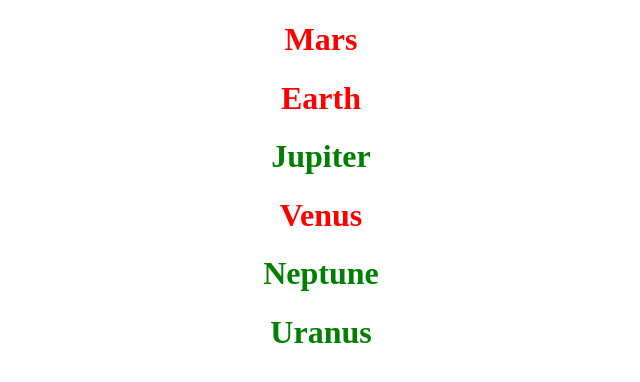
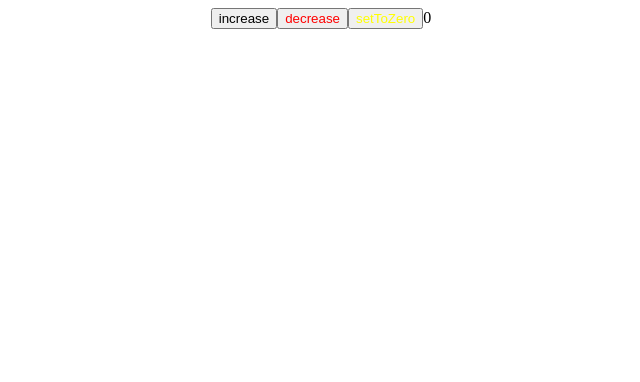
Before and after one commit to major6977/react-app, a React (Create React App) app: page / in a window 1280 px wide. Shown: the top 382 px of the page, without its empty margins (319-959 px from the left). Built offline with nearby package versions, Linux system fonts and the light colour scheme.

Commit message:
react funtions

```diff
--- a/src/App.js
+++ b/src/App.js
@@ -1,27 +1,58 @@
 import "./App.css";
 
+import { useState } from "react";
+
 function App() {
-  const planets = [
-    { name: "Mars", isGasPlanet: false },
-    { name: "Earth", isGasPlanet: false },
-    { name: "Jupiter", isGasPlanet: true },
-    { name: "Venus", isGasPlanet: false },
-    { name: "Neptune", isGasPlanet: true },
-    { name: "Uranus", isGasPlanet: true },
-  ];
+  const [count, setCount] = useState(0);
+  const increase = () => {
+    setCount(count + 1);
+  };
+
+  const decrease = () => {
+    setCount(count - 1);
+  };
+  const setToZero = () => {
+    setCount(0);
+  };
 
   return (
     <div className="App">
-      {planets.map((planet, key) =>
-        planet.isGasPlanet ? (
-          <h1 style={{ color: "green" }}> {planet.name}</h1>
-        ) : (
-          <h1 style={{ color: "red" }}>{planet.name}</h1>
-        )
-      )}
+      <button onClick={increase}>increase</button>
+
+      <button style={{ color: "red" }} onClick={decrease}>
+        decrease
+      </button>
+
+      <button style={{ color: "yellow" }} onClick={setToZero}>
+        setToZero
+      </button>
+      {count}
     </div>
   );
 }
+
+// function App() {
+//   const planets = [
+//     { name: "Mars", isGasPlanet: false },
+//     { name: "Earth", isGasPlanet: false },
+//     { name: "Jupiter", isGasPlanet: true },
+//     { name: "Venus", isGasPlanet: false },
+//     { name: "Neptune", isGasPlanet: true },
+//     { name: "Uranus", isGasPlanet: true },
+//   ];
+
+//   return (
+//     <div className="App">
+//       {planets.map((planet, key) =>
+//         planet.isGasPlanet ? (
+//           <h1 style={{ color: "green" }}> {planet.name}</h1>
+//         ) : (
+//           <h1 style={{ color: "red" }}>{planet.name}</h1>
+//         )
+//       )}
+//     </div>
+//   );
+// }
 
 // function App(){
 //   const age = 17;
```
